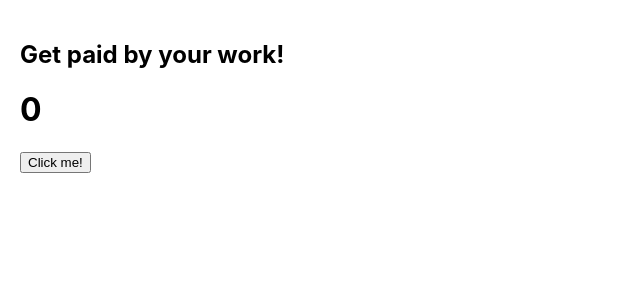
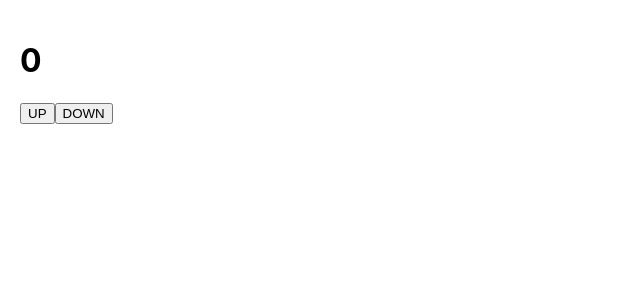
Before and after one commit to nguyenuit/reactjs-practice, a React (Create React App) app in the folder tiktok/: page / in a window 1280 px wide. Shown: the top 300 px of the page, without its empty margins (0-640 px from the left). Built offline with nearby package versions, Linux system fonts and the light colour scheme.

Commit message:
useReducer() hook

```diff
--- a/tiktok/src/App.js
+++ b/tiktok/src/App.js
@@ -1,20 +1,33 @@
-import { useState } from "react";
-import Content from "./Content";
+import { useReducer, useState } from "react";
 
-// memo() -> Higher Order Component (HOC)
+const initState = 0
+
+const UP_ACTION = 'up'
+const DOWN_ACTION = 'down'
+
+const reducer = (state, action) => {
+  switch(action){
+    case UP_ACTION:
+      return state + 1
+    case DOWN_ACTION:
+      return state - 1
+    default:
+      throw new Error('Invalid action')
+  }
+}
 
 function App(){
-  const [count, setCount] = useState(0)
-
-  const increase = () => {
-    setCount(count + 1)
-  }
+  const [count, dispatch] = useReducer(reducer, initState)
 
   return (
       <div style={{padding: 20}}>
-        <Content />
-        <h1>{count}</h1>
-        <button onClick={increase}>Click me!</button>
+          <h1>{count}</h1>
+          <button onClick={() => dispatch(UP_ACTION)}>
+            UP
+          </button>
+          <button onClick={() => dispatch(DOWN_ACTION)}>
+            DOWN
+          </button>
       </div>
   )
 }
```
